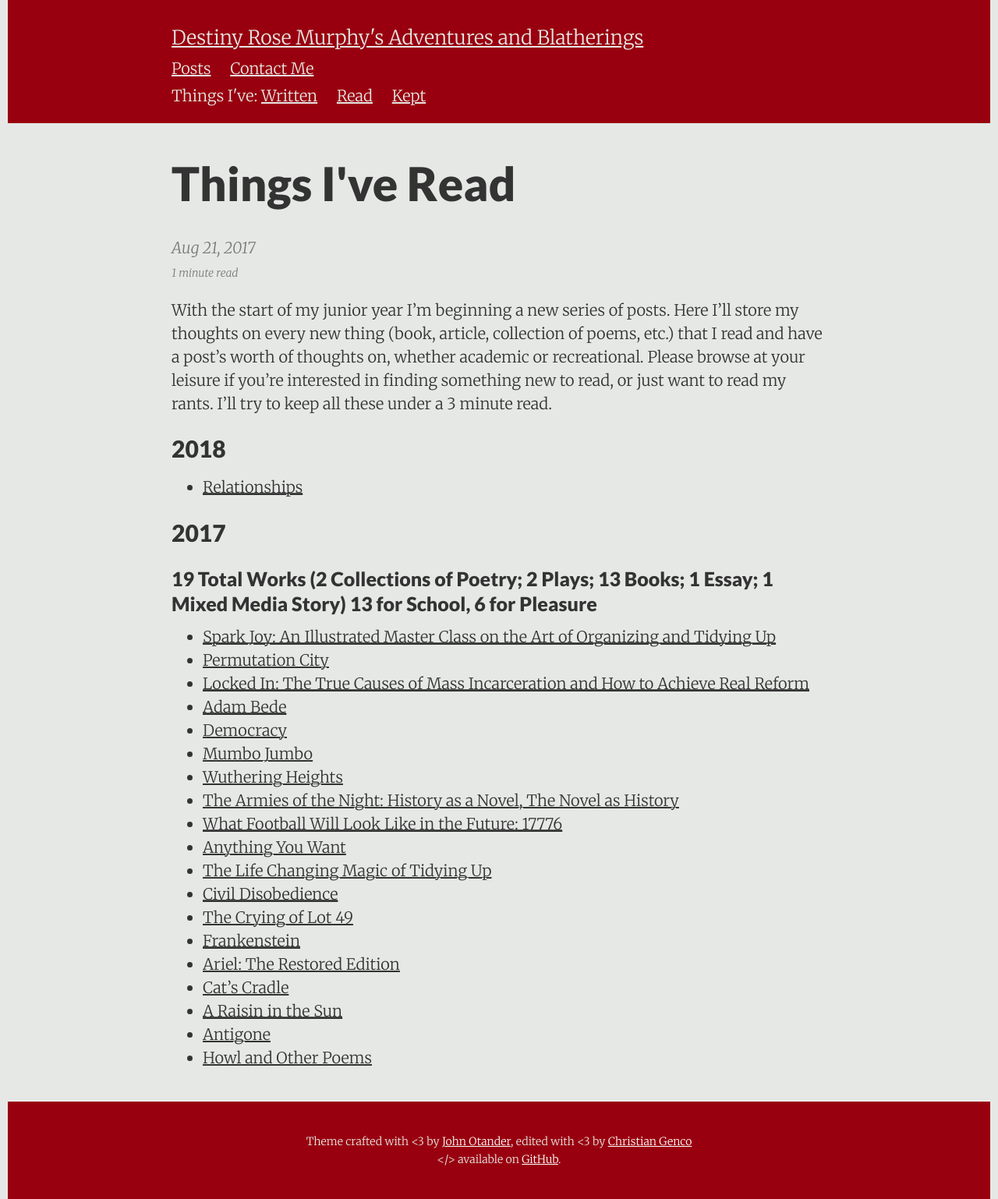
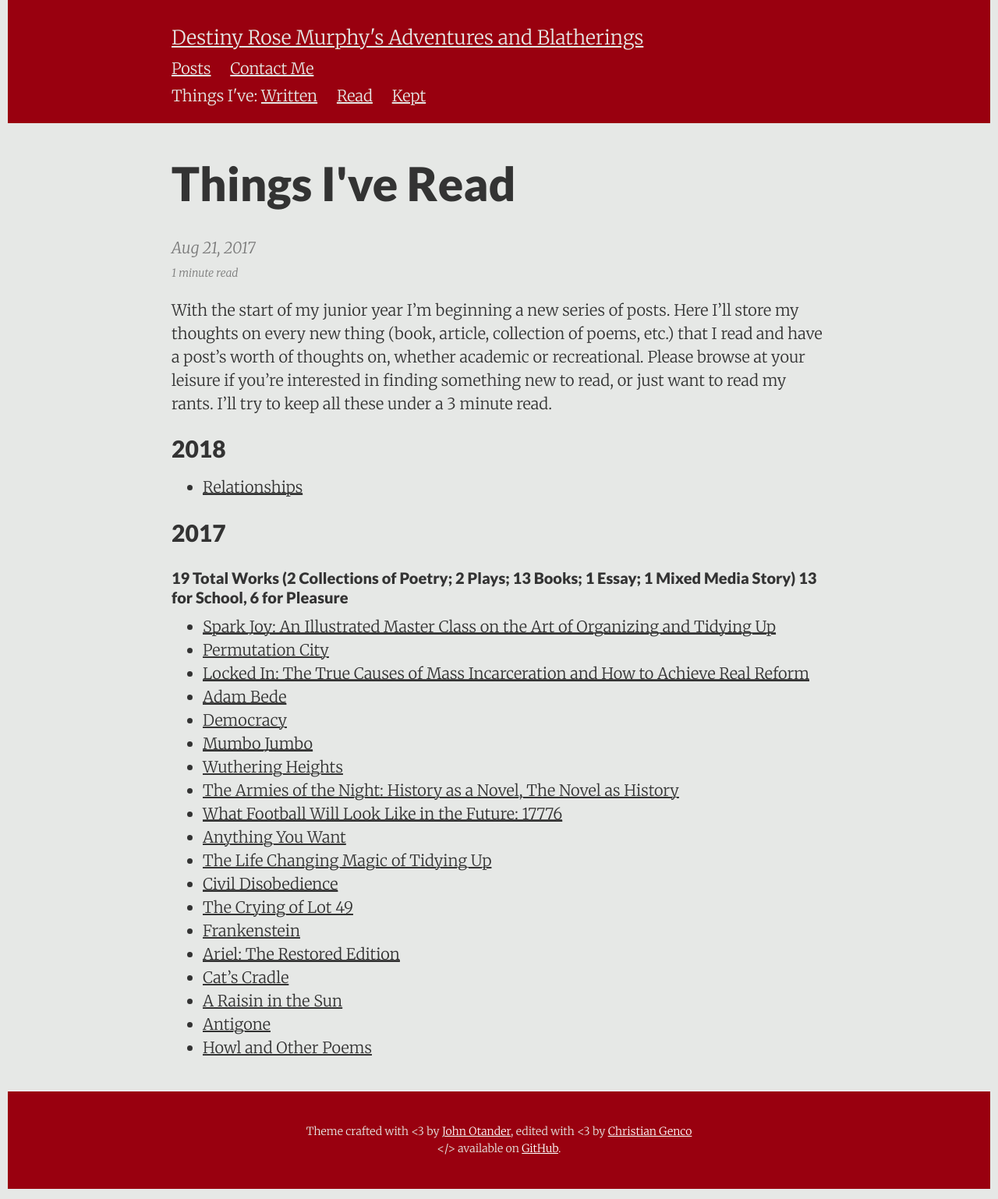
Before and after one commit to DestinyRoseMurphy/DestinyRoseMurphy.github.io, a Jekyll site: the page built from _posts/2017-08-21-Things-I've-Read.md, in a window 1280 px wide. Shown: the whole page at 78% size. Built offline with Jekyll 4.4.1, drawn with Linux system fonts in a browser that asks for light colours.

Commit message:
Updated Again

```diff
--- a/_posts/2017-08-21-Things-I've-Read.md
+++ b/_posts/2017-08-21-Things-I've-Read.md
@@ -13,7 +13,7 @@ With the start of my junior year I'm beginning a new series of posts. Here I'll
 
 ## 2017
 
-### 19 Total Works (2 Collections of Poetry; 2 Plays; 13 Books; 1 Essay; 1 Mixed Media Story) 13 for School, 6 for Pleasure
+#### 19 Total Works (2 Collections of Poetry; 2 Plays; 13 Books; 1 Essay; 1 Mixed Media Story) 13 for School, 6 for Pleasure
 
 * [Spark Joy: An Illustrated Master Class on the Art of Organizing and Tidying Up](/details/2017-12-30-Spark-Joy)
 * [Permutation City](/details/2017-12-17-Permutation-City)
```
